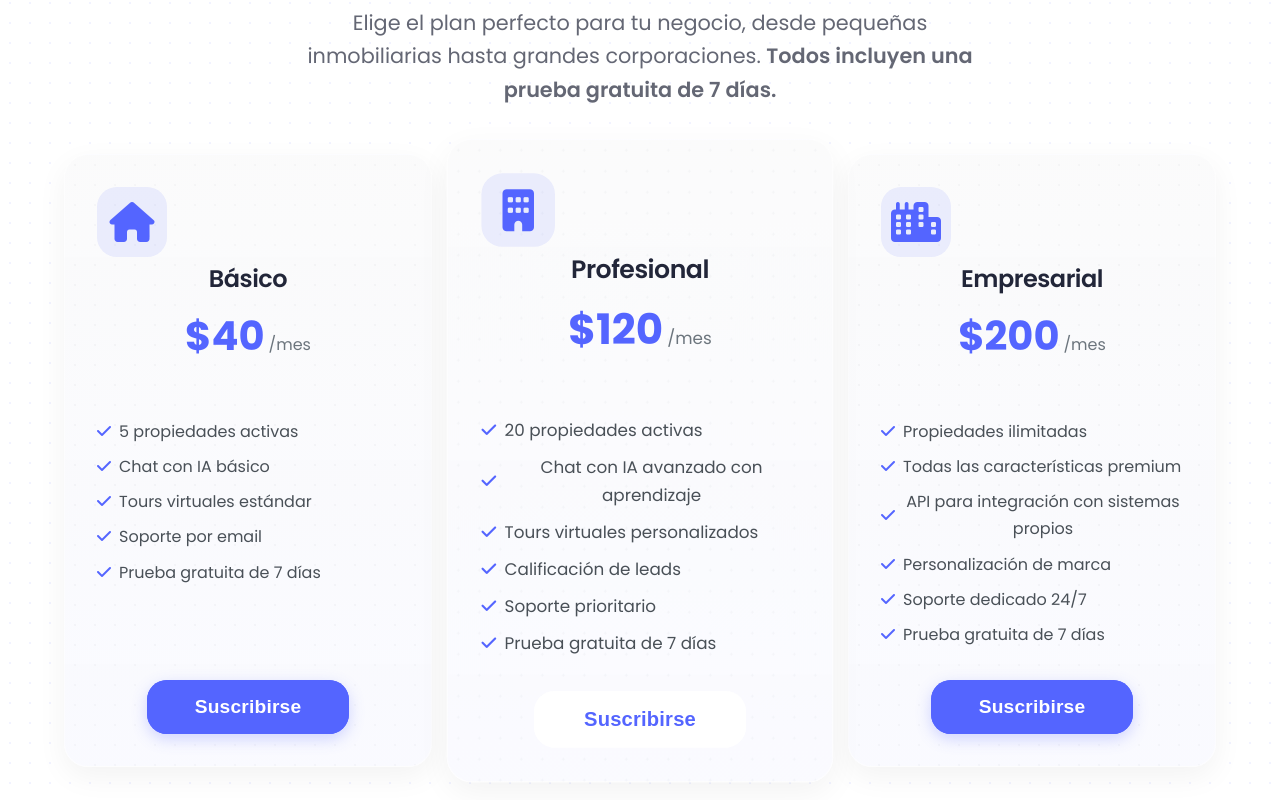
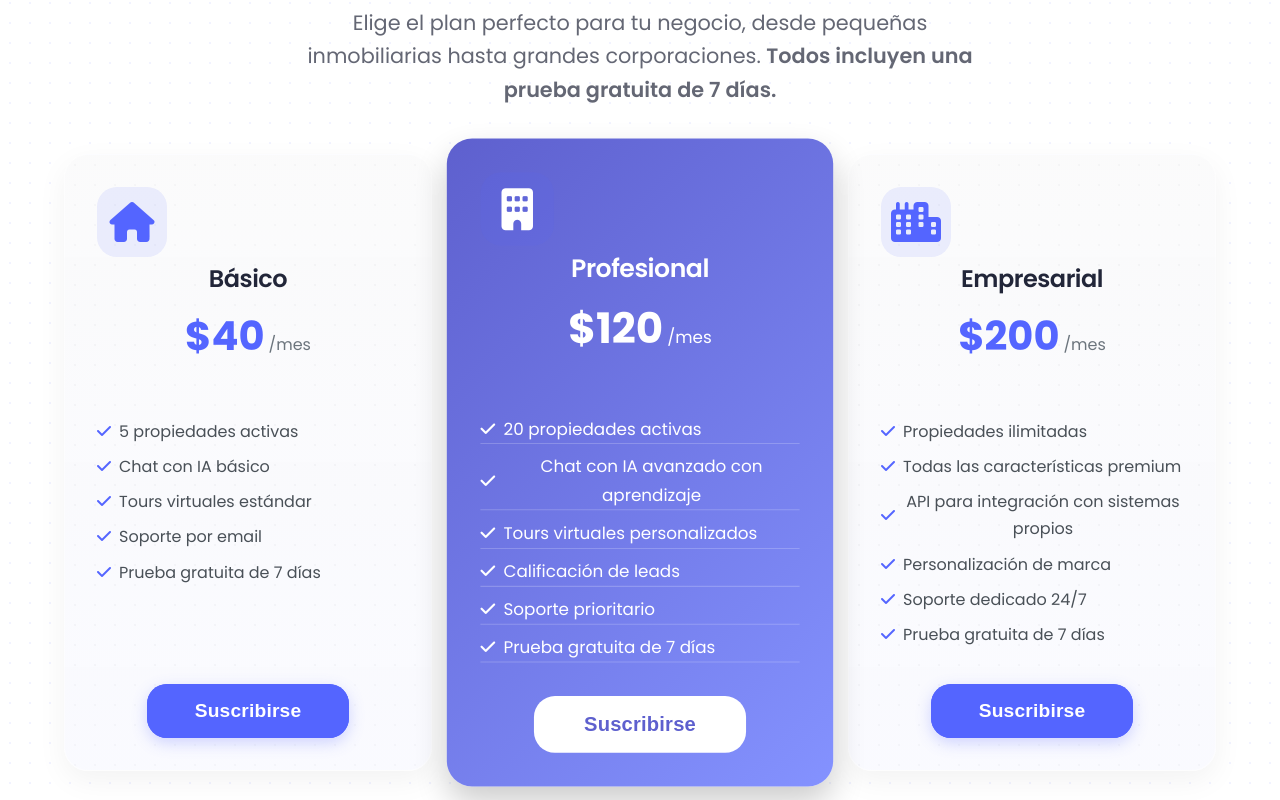
Before and after one commit to jprojas2/Maia-web, a Vue app: page / in a window 1280 px wide. Shown: the part 1299-2099 px from the top of the page. Built offline with nearby package versions, Linux system fonts and the light colour scheme.

Commit message:
Fix middle pricing card in HomeView.vue with purple background and white text

```diff
--- a/src/views/HomeView.vue
+++ b/src/views/HomeView.vue
@@ -86,47 +86,47 @@
               </div>
             </div>
 
-            <div class="pricing-card pricing-card--featured">
+            <div class="pricing-card pricing-card--featured" style="background: linear-gradient(135deg, #5E60CE, #8492ff); color: white; transform: scale(1.05); box-shadow: 0 15px 30px rgba(0,0,0,0.2); border: none; z-index: 2;">
               <div class="pricing-card__header">
-                <div class="card__icon">
+                <div class="card__icon" style="color: white;">
                   <i class="fas fa-building"></i>
                 </div>
-                <h3 class="card__title">Profesional</h3>
+                <h3 class="card__title" style="color: white;">Profesional</h3>
                 <div class="pricing-card__price">
-                  <span class="price-value">$120</span>
-                  <span class="price-period">/mes</span>
+                  <span class="price-value" style="color: white;">$120</span>
+                  <span class="price-period" style="color: white;">/mes</span>
                 </div>
               </div>
 
               <div class="pricing-card__features">
-                <div class="feature-item">
-                  <span class="feature-check"><i class="fas fa-check"></i></span>
-                  <span class="feature-text">20 propiedades activas</span>
+                <div class="feature-item" style="border-bottom: 1px solid rgba(255, 255, 255, 0.2);">
+                  <span class="feature-check" style="color: white;"><i class="fas fa-check"></i></span>
+                  <span class="feature-text" style="color: white;">20 propiedades activas</span>
                 </div>
-                <div class="feature-item">
-                  <span class="feature-check"><i class="fas fa-check"></i></span>
-                  <span class="feature-text">Chat con IA avanzado con aprendizaje</span>
+                <div class="feature-item" style="border-bottom: 1px solid rgba(255, 255, 255, 0.2);">
+                  <span class="feature-check" style="color: white;"><i class="fas fa-check"></i></span>
+                  <span class="feature-text" style="color: white;">Chat con IA avanzado con aprendizaje</span>
                 </div>
-                <div class="feature-item">
-                  <span class="feature-check"><i class="fas fa-check"></i></span>
-                  <span class="feature-text">Tours virtuales personalizados</span>
+                <div class="feature-item" style="border-bottom: 1px solid rgba(255, 255, 255, 0.2);">
+                  <span class="feature-check" style="color: white;"><i class="fas fa-check"></i></span>
+                  <span class="feature-text" style="color: white;">Tours virtuales personalizados</span>
                 </div>
-                <div class="feature-item">
-                  <span class="feature-check"><i class="fas fa-check"></i></span>
-                  <span class="feature-text">Calificación de leads</span>
+                <div class="feature-item" style="border-bottom: 1px solid rgba(255, 255, 255, 0.2);">
+                  <span class="feature-check" style="color: white;"><i class="fas fa-check"></i></span>
+                  <span class="feature-text" style="color: white;">Calificación de leads</span>
                 </div>
-                <div class="feature-item">
-                  <span class="feature-check"><i class="fas fa-check"></i></span>
-                  <span class="feature-text">Soporte prioritario</span>
+                <div class="feature-item" style="border-bottom: 1px solid rgba(255, 255, 255, 0.2);">
+                  <span class="feature-check" style="color: white;"><i class="fas fa-check"></i></span>
+                  <span class="feature-text" style="color: white;">Soporte prioritario</span>
                 </div>
-                <div class="feature-item">
-                  <span class="feature-check"><i class="fas fa-check"></i></span>
-                  <span class="feature-text">Prueba gratuita de 7 días</span>
+                <div class="feature-item" style="border-bottom: 1px solid rgba(255, 255, 255, 0.2);">
+                  <span class="feature-check" style="color: white;"><i class="fas fa-check"></i></span>
+                  <span class="feature-text" style="color: white;">Prueba gratuita de 7 días</span>
                 </div>
               </div>
 
               <div class="pricing-card__action">
-                <button class="btn btn--white">Suscribirse</button>
+                <button class="btn" style="background-color: white; color: #5E60CE; border: none;">Suscribirse</button>
               </div>
             </div>
 
```
